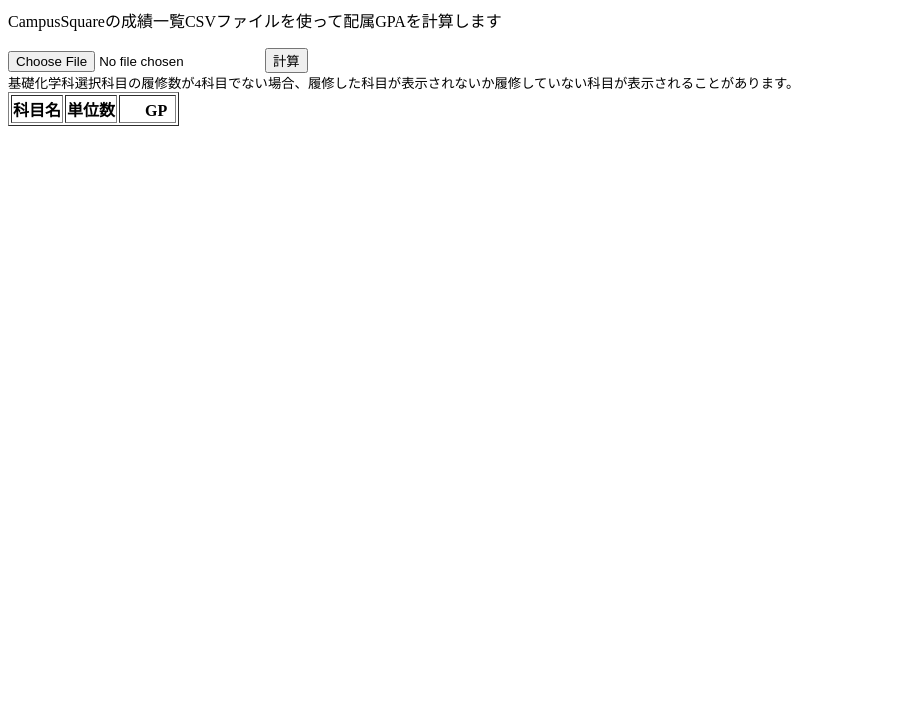
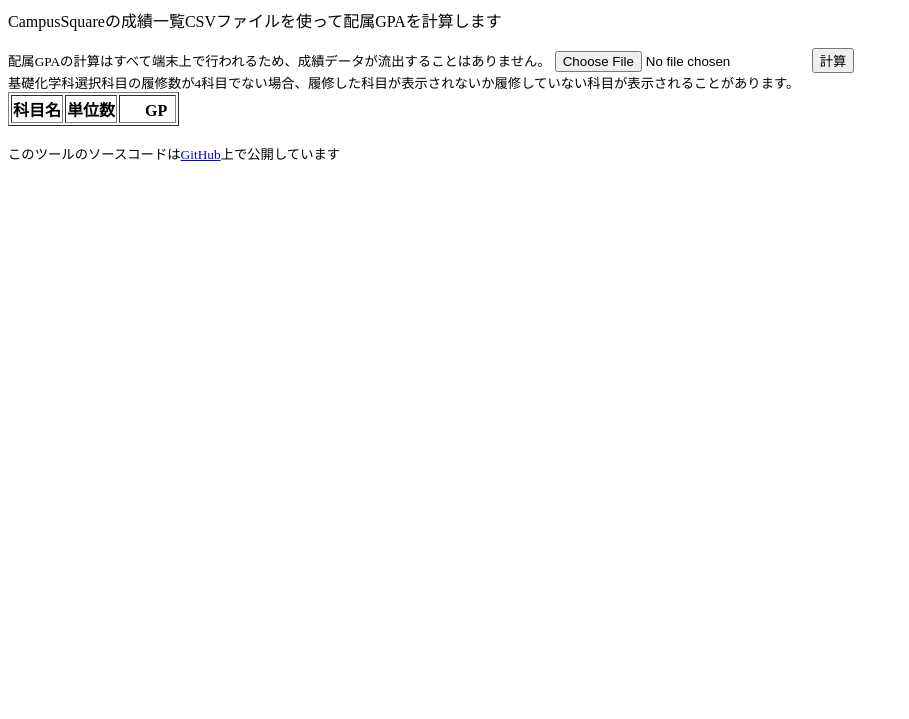
Before and after one commit to oYAs-me/kisoka-gpa-calculator, a plain HTML site: page index.html in a window 1280 px wide. Shown: the part 81-800 px from the top of the page, without its empty margins (0-909 px from the left). Drawn offline with Linux system fonts and the light colour scheme.

Commit message:
GitHubリンクの追加

```diff
--- a/index.html
+++ b/index.html
@@ -9,6 +9,7 @@
 <body>
   <h1>基礎化学科　配属GPA Calculator</h1>
   <p>CampusSquareの成績一覧CSVファイルを使って配属GPAを計算します</p>
+  <small>配属GPAの計算はすべて端末上で行われるため、成績データが流出することはありません。</small>
   <input type="file" id="fileInput" accept=".csv">
   <button id="calcButton">計算</button>
   <div id="result"></div>
@@ -24,6 +25,9 @@
       <!-- 動的に行が追加されます -->
     </tbody>
     <small>基礎化学科選択科目の履修数が4科目でない場合、履修した科目が表示されないか履修していない科目が表示されることがあります。</small>
+  </table>
+
+  <br><small>このツールのソースコードは<a href="https://github.com/oYAs-me/kisoka-gpa-calculator" target="_blank" rel="noopener">GitHub</a>上で公開しています</small>
 </body>
 <!-- JavaScriptファイルの読み込み -->
 <script src="calc.js"></script>
```
Also changed, not shown: calc.js (line endings or trailing spaces), 2 other files.
